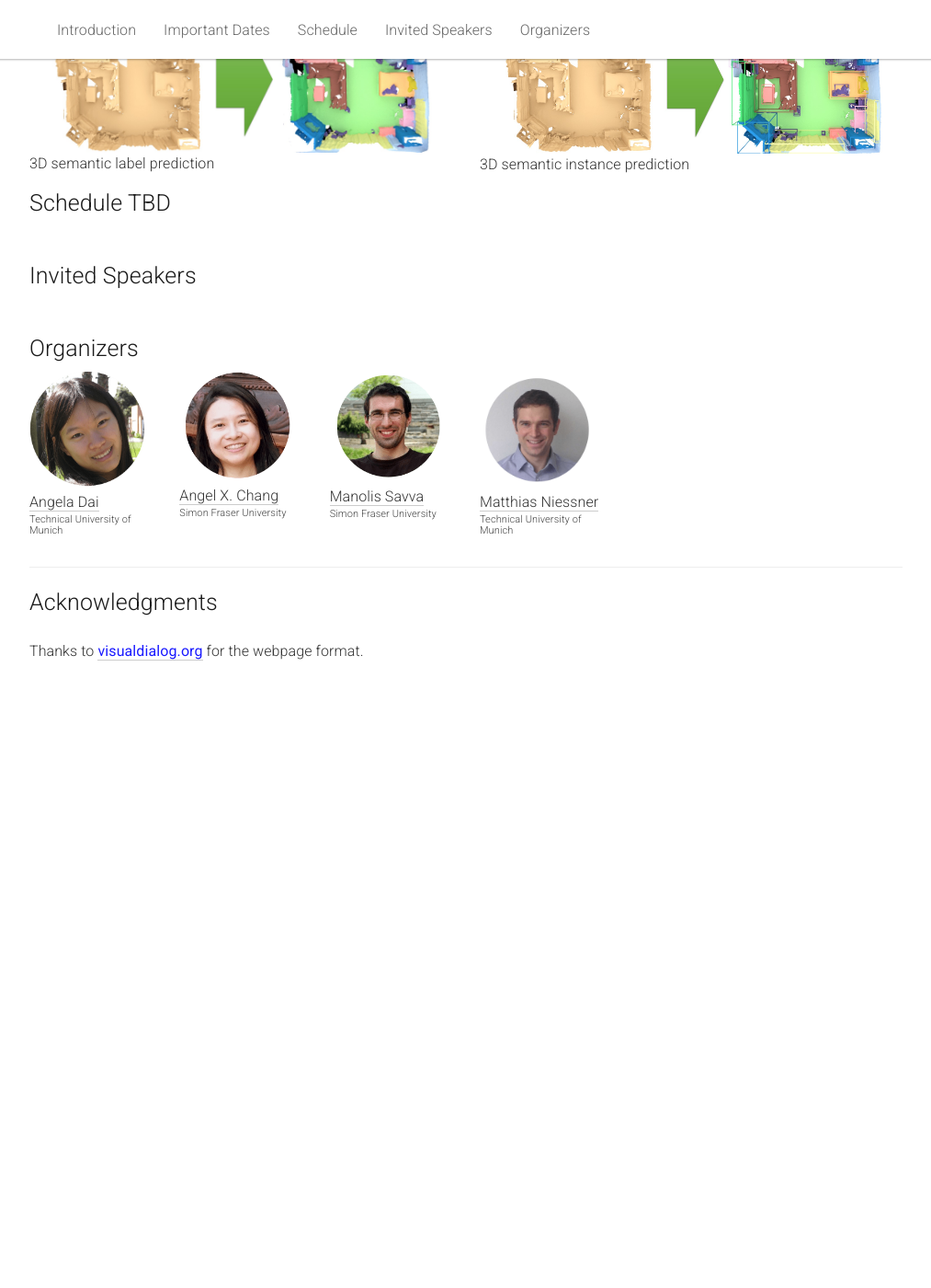
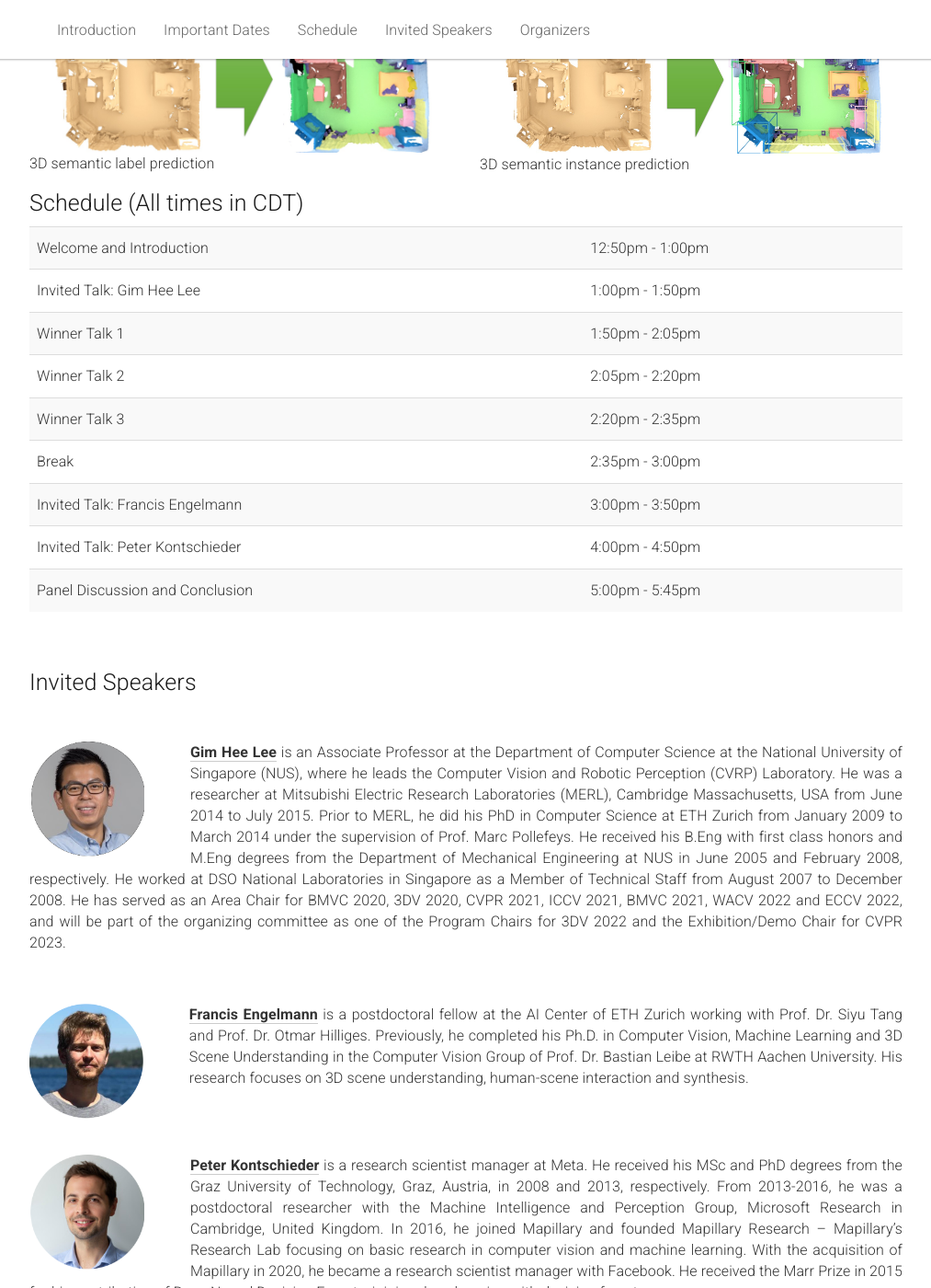
Before and after one commit to ScanNet/cvpr2022workshop, a Jekyll site: the page built from _pages/home.md, in a window 1280 px wide and 1400 px high, scrolled down 1573 px. Shown: the whole window at 92% size, without its empty margins (133-1146 px from the left). Built offline with Jekyll 4.4.1, drawn with Linux system fonts in a browser that asks for light colours; before the commit the page ends 2308 px from its top, so only the background shows below that; some of the changed text lies outside the part shown.

Commit message:
Update home.md

```diff
--- a/_pages/home.md
+++ b/_pages/home.md
@@ -153,10 +153,9 @@ acknowledgements: ""
 
 <div class="row" id="schedule">
   <div class="col-xs-12">
-    <h2>Schedule TBD</h2><!--<h2>Schedule (All times in CDT)</h2> -->
+    <h2>Schedule (All times in CDT)</h2>
   </div>
 </div>
-<!--
 <div class="row">
   <div class="col-xs-12">
      <table class="table table-striped">
@@ -166,32 +165,32 @@ acknowledgements: ""
           <td>12:50pm - 1:00pm</td>
         </tr>
         <tr>
-          <td>Keynote Talk 1</td>
+          <td>Invited Talk: Gim Hee Lee</td>
           <td>1:00pm - 1:50pm</td>
         </tr>
         <tr>
           <td>Winner Talk 1</td>
-          <td>1:50pm - 2:00pm</td>
+          <td>1:50pm - 2:05pm</td>
         </tr>
         <tr>
-          <td>Keynote Talk 2 </td>
-          <td>2:00pm - 2:50pm</td>
+          <td>Winner Talk 2</td>
+          <td>2:05pm - 2:20pm</td>
         </tr>
         <tr>
-          <td>Winner Talk 2 </td>
-          <td>2:50pm - 3:00pm</td>
+          <td>Winner Talk 3 </td>
+          <td>2:20pm - 2:35pm</td>
         </tr>
         <tr>
-          <td>Keynote Talk 3 </td>
+          <td>Break</td>
+          <td>2:35pm - 3:00pm</td>
+        </tr>
+        <tr>
+          <td>Invited Talk: Francis Engelmann </td>
           <td>3:00pm - 3:50pm</td>
         </tr>
         <tr>
-          <td>Winner Talk 3 </td>
-          <td>3:50pm - 4:00pm</td>
-        </tr>
-        <tr>
-          <td>Keynote Talk 4</td>
-          <td>4:00pm - 5:00pm</td>
+          <td>Invited Talk: Peter Kontschieder</td>
+          <td>4:00pm - 4:50pm</td>
         </tr>
         <tr>
           <td>Panel Discussion and Conclusion</td>
@@ -201,7 +200,6 @@ acknowledgements: ""
     </table>
   </div>
 </div>
--->
 
 <br>
 <div class="row" id="speakers">
@@ -210,42 +208,31 @@ acknowledgements: ""
   </div>
 </div><br>
 
-<!--
 <div class="row">
   <div class="col-md-12">
-    <a href="http://www0.cs.ucl.ac.uk/staff/n.mitra/"><img class="people-pic" style="float:left;margin-right:50px;" src="{{ "/static/img/people/niloy_mitra.png" | prepend:site.baseurl }}"></a>
+    <a href="https://www.comp.nus.edu.sg/~leegh/"><img class="people-pic" style="float:left;margin-right:50px;" src="{{ "/static/img/people/gim_hee_lee.png" | prepend:site.baseurl }}"></a>
     <p>
-      <b><a href="http://www0.cs.ucl.ac.uk/staff/n.mitra/">Niloy Mitra</a></b> is a Professor of Geometry Processing in the Department of Computer Science, University College London (UCL). He received his MS and PhD in Electrical Engineering from Stanford University under the guidance of Leonidas Guibas and Marc Levoy, and was a postdoctoral scholar with Helmut Pottmann at Technical University Vienna. His research interests include shape analysis, computational design and fabrication, and geometry processing. Niloy received the 2013 ACM Siggraph Significant New Researcher Award for "his outstanding work in discovery and use of structure and function in 3D objects" (UCL press release), the BCS Roger Needham award (BCS press release) in 2015, and the Eurographics Outstanding Technical Contributions Award in 2019. He received the ERC Starting Grant on SmartGeometry in 2013. His work has twice been featured as research highlights in the Communications of the ACM, twice been selected by ACM Siggraph/Siggraph Asia (both in 2017) for press release as research highlight.
+      <b><a href="https://www.comp.nus.edu.sg/~leegh/">Gim Hee Lee</a></b> is an Associate Professor at the Department of Computer Science at the National University of Singapore (NUS), where he leads the Computer Vision and Robotic Perception (CVRP) Laboratory. He was a researcher at Mitsubishi Electric Research Laboratories (MERL), Cambridge Massachusetts, USA from June 2014 to July 2015. Prior to MERL, he did his PhD in Computer Science at ETH Zurich from January 2009 to March 2014 under the supervision of Prof. Marc Pollefeys. He received his B.Eng with first class honors and M.Eng degrees from the Department of Mechanical Engineering at NUS in June 2005 and February 2008, respectively. He worked at DSO National Laboratories in Singapore as a Member of Technical Staff from August 2007 to December 2008. He has served as an Area Chair for BMVC 2020, 3DV 2020, CVPR 2021, ICCV 2021, BMVC 2021, WACV 2022 and ECCV 2022, and will be part of the organizing committee as one of the Program Chairs for 3DV 2022 and the Exhibition/Demo Chair for CVPR 2023.
     </p>
   </div>
 </div><br>
 <div class="row">
   <div class="col-md-12">
-    <a href="http://charlesrqi.com"><img class="people-pic" style="float:left;margin-right:50px;" src="{{ "/static/img/people/charles_qi.png" | prepend:site.baseurl }}"></a>
+    <a href="https://francisengelmann.github.io/"><img class="people-pic" style="float:left;margin-right:50px;" src="{{ "/static/img/people/francis_engelmann.png" | prepend:site.baseurl }}"></a>
     <p>
-      <b><a href="http://charlesrqi.com">Charles Qi</a></b> is a research scientist at Waymo LLC. Previously, he was a postdoctoral researcher at Facebook AI Research (FAIR) and  received his Ph.D. from Stanford University (Stanford AI Lab and Geometric Computation Group), advised by Professor Leonidas J. Guibas. Prior to Stanford, he received his B.Eng. from Tsinghua University. His research focuses on deep learning, computer vision and 3D. He has developed novel deep learning architectures for 3D data (point clouds, volumetric grids and multi-view images) that have wide applications in 3D object classification, object part segmentation, semantic scene parsing, scene flow estimation and 3D reconstruction; such deep architectures have been well adopted by both academic and industrial groups across the world.
+      <b><a href="https://francisengelmann.github.io/">Francis Engelmann</a></b> is a postdoctoral fellow at the AI Center of ETH Zurich working with Prof. Dr. Siyu Tang and Prof. Dr. Otmar Hilliges. Previously, he completed his Ph.D. in Computer Vision, Machine Learning and 3D Scene Understanding in the Computer Vision Group of Prof. Dr. Bastian Leibe at RWTH Aachen University. His research focuses on 3D scene understanding, human-scene interaction and synthesis.
     </p>
   </div>
 </div><br>
 
 <div class="row">
   <div class="col-md-12">
-    <a href="http://www.luvision.net/"><img class="people-pic" style="float:left;margin-right:50px;" src="{{ "/static/img/people/lu_fang.png" | prepend:site.baseurl }}"></a>
+    <a href="https://scholar.google.com/citations?user=CxbDDRMAAAAJ&hl=en"><img class="people-pic" style="float:left;margin-right:50px;" src="{{ "/static/img/people/peter_kontschieder.png" | prepend:site.baseurl }}"></a>
     <p>
-      <b><a href="http://www.luvision.net/">Lu Fang</a></b> is an Associate Professor at Tsinghua University. She received her Ph.D from the Hong Kong University of Science and Technology in 2011, and her B.E. from Univ. of Science and Technology of China in 2007, respectively. Prof. Fang's research interests include computational imaging and 3D vision. Prof. Fang's research has been recognized by the NSFC Excellent Young Scholar Award, Multimedia Rising Star Award in ICME 2019, Best Student Paper Award in ICME 2017, and more. Prof. Fang is an currently IEEE Senior Member, and serving as an Associate Editor for IEEE TMM and TCSVT.
+      <b><a href="https://scholar.google.com/citations?user=CxbDDRMAAAAJ&hl=en">Peter Kontschieder</a></b> is a research scientist manager at Meta. He received his MSc and PhD degrees from the Graz University of Technology, Graz, Austria, in 2008 and 2013, respectively. From 2013-2016, he was a postdoctoral researcher with the Machine Intelligence and Perception Group, Microsoft Research in Cambridge, United Kingdom. In 2016, he joined Mapillary and founded Mapillary Research – Mapillary’s Research Lab focusing on basic research in computer vision and machine learning. With the acquisition of Mapillary in 2020, he became a research scientist manager with Facebook. He received the Marr Prize in 2015 for his contribution of Deep Neural Decision Forests, joining deep learning with decision forests.
     </p>
   </div>
 </div><br>
-
-<div class="row">
-  <div class="col-md-12">
-    <a href="https://vcl.ucsd.edu/~sxie/"><img class="people-pic" style="float:left;margin-right:50px;" src="{{ "/static/img/people/saining_xie.png" | prepend:site.baseurl }}"></a>
-    <p>
-      <b><a href="https://vcl.ucsd.edu/~sxie/">Saining Xie</a></b> is a research scientist at Facebook AI Research (FAIR). He received a PhD in computer science from the University of California San Diego in 2018, advised by Zhuowen Tu. Prior to that, he received his B.S. from Shanghai Jiao Tong University in 2013. He has broad research interests in computer vision and deep learning, with a focus on representation learning for visual recognition in both 2D and 3D. He is a recipient of the Google Ph.D. fellowship in 2017 and the Marr Prize Honorable Mention award at ICCV 2015.
-    </p>
-  </div>
-</div><br>
--->
 
 <div class="row">
   <div class="col-xs-12">
```
